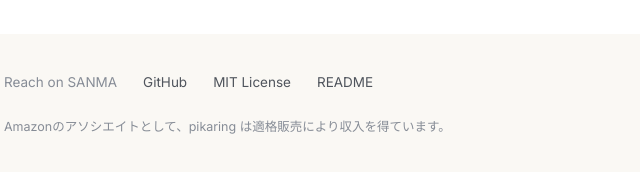
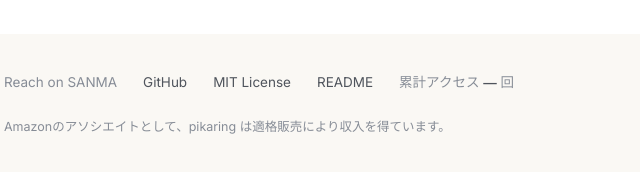
Before and after one commit to pikaring/reach-on-sanma, a plain HTML site: page index.html in a window 1280 px wide. Shown: the part 5098-5270 px from the top of the page, 100-740 px from the left. Drawn offline with Linux system fonts and the light colour scheme; no server answers.

Commit message:
フッターにアクセスカウンターを追加（庁内Webと同じGAS）
Co-Authored-By: Claude Opus 5 <noreply@anthropic.com>

```diff
--- a/assets/site.css
+++ b/assets/site.css
@@ -222,6 +222,7 @@ details p { margin-top: 12px; font-size: 15px; padding-left: 24px; }
 .footer a { color: var(--body); text-decoration: none; }
 .footer a:hover { color: var(--ember-dark); }
 .footer .sep { margin-left: auto; }
+.footer .counter b { font-weight: 600; color: var(--body); font-variant-numeric: tabular-nums; }
 
 @media (max-width: 900px) {
   .hero-grid, .night-grid { grid-template-columns: 1fr; gap: 40px; }
--- a/index.html
+++ b/index.html
@@ -298,10 +298,24 @@
     <a href="https://github.com/pikaring/reach-on-sanma">GitHub</a>
     <a href="https://github.com/pikaring/reach-on-sanma/blob/main/LICENSE">MIT License</a>
     <a href="https://github.com/pikaring/reach-on-sanma/blob/main/README.md">README</a>
+    <span class="counter">累計アクセス <b id="counter-value">―</b> 回</span>
     <span class="sep">依存ライブラリなし・外部素材なし</span>
     <span class="disclosure">Amazonのアソシエイトとして、pikaring は適格販売により収入を得ています。</span>
   </div>
 </footer>
 
+
+<script>
+// アクセスカウンター（庁内Webと同じGAS。page名でサイトごとに別カウント）
+(function () {
+  var el = document.getElementById('counter-value');
+  if (!el) return;
+  var page = location.pathname.replace(/index\.html$/, '');
+  fetch('https://script.google.com/macros/s/AKfycbxkQLZXNAFXkT7zhIO0TmMDGU3A0TQ234Lf-yhw5J7lvFAjCi3KLNLRd_LKd_xlOxPd/exec?page=' + encodeURIComponent(page))
+    .then(function (r) { return r.json(); })
+    .then(function (d) { el.textContent = Number(d.count).toLocaleString('ja-JP'); })
+    .catch(function () { el.textContent = '―'; });
+})();
+</script>
 </body>
 </html>
```
